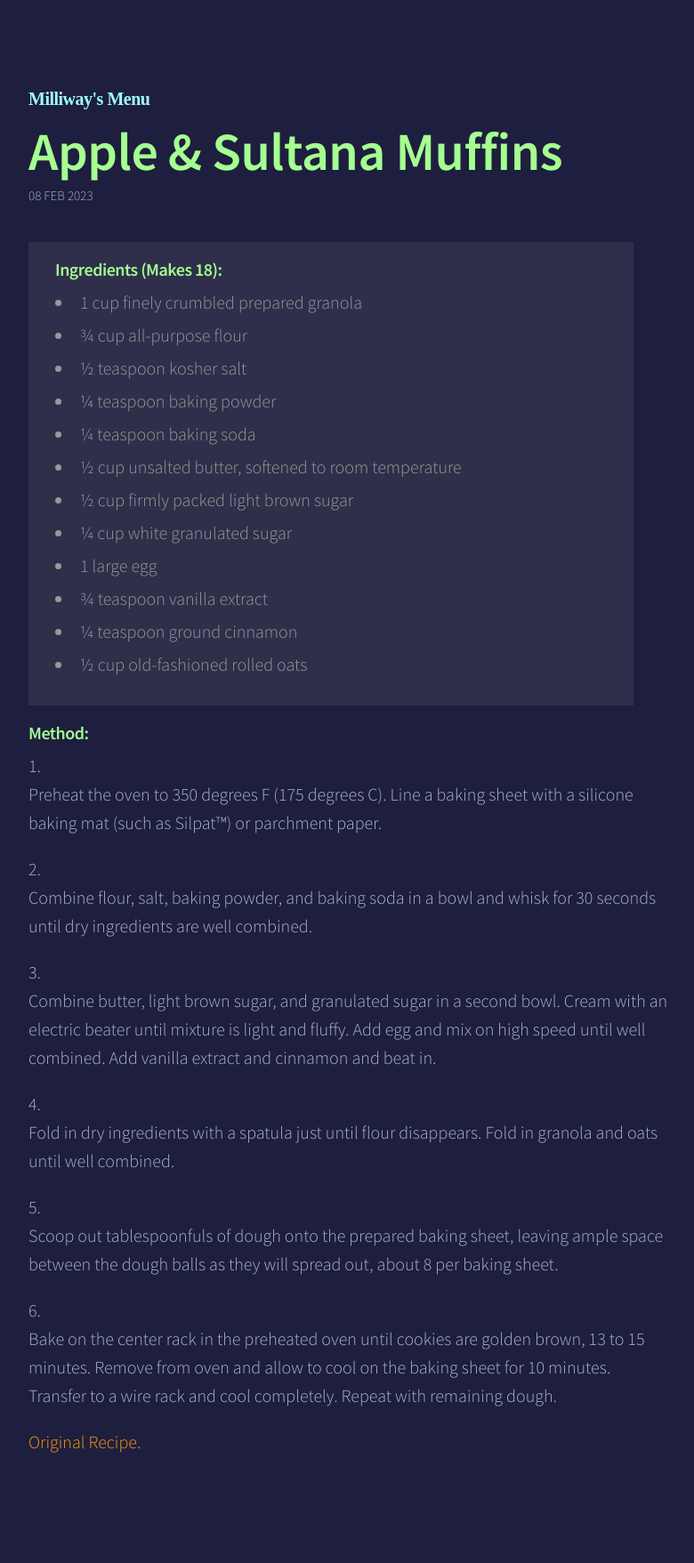
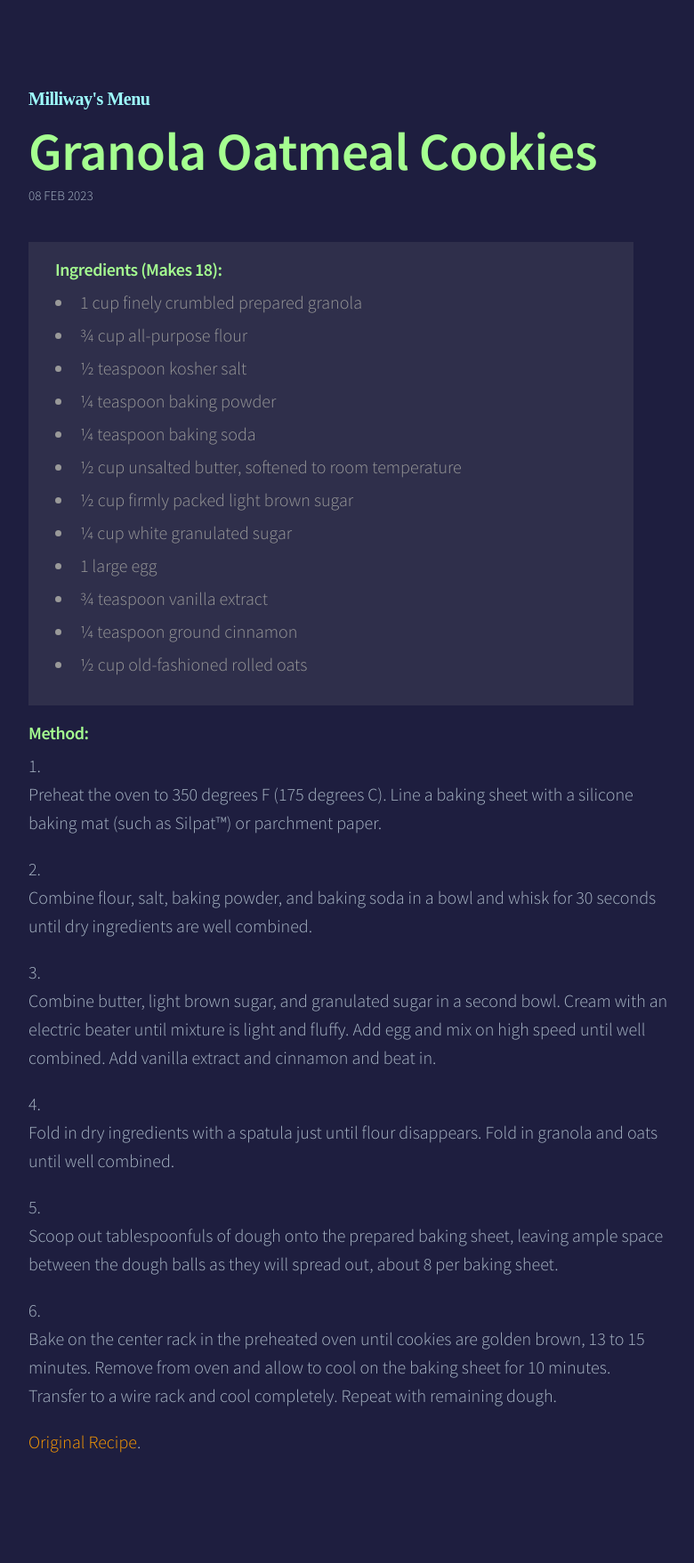
Before and after one commit to YaDryBug/yadrybug.github.io, a Jekyll site: the page built from _posts/2023-02-08-granola-oatmeal-cookies.markdown, in a window 1280 px wide. Shown: the whole page at 89% size, without its empty margins (248-1028 px from the left). Built offline with Jekyll 4.4.1, drawn with Linux system fonts in a browser that asks for light colours; some web fonts are replaced.

Commit message:
name change

```diff
--- a/_posts/2023-02-08-granola-oatmeal-cookies.markdown
+++ b/_posts/2023-02-08-granola-oatmeal-cookies.markdown
@@ -1,6 +1,6 @@
 ---
 layout: post
-title:  "Apple & Sultana Muffins"
+title:  "Granola Oatmeal Cookies"
 date:   2023-02-08 13:31:29 +0000
 categories: snack
 ---
```
